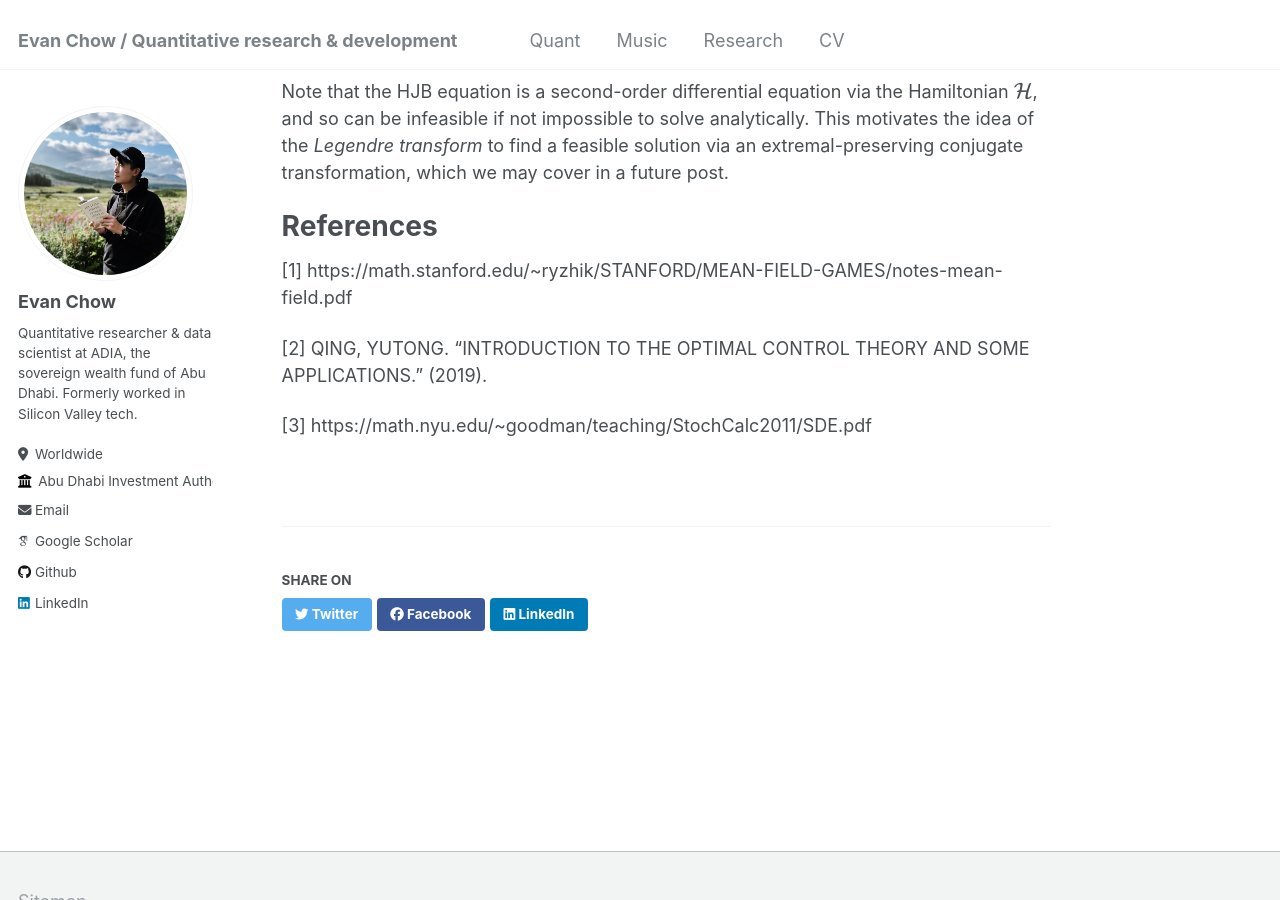
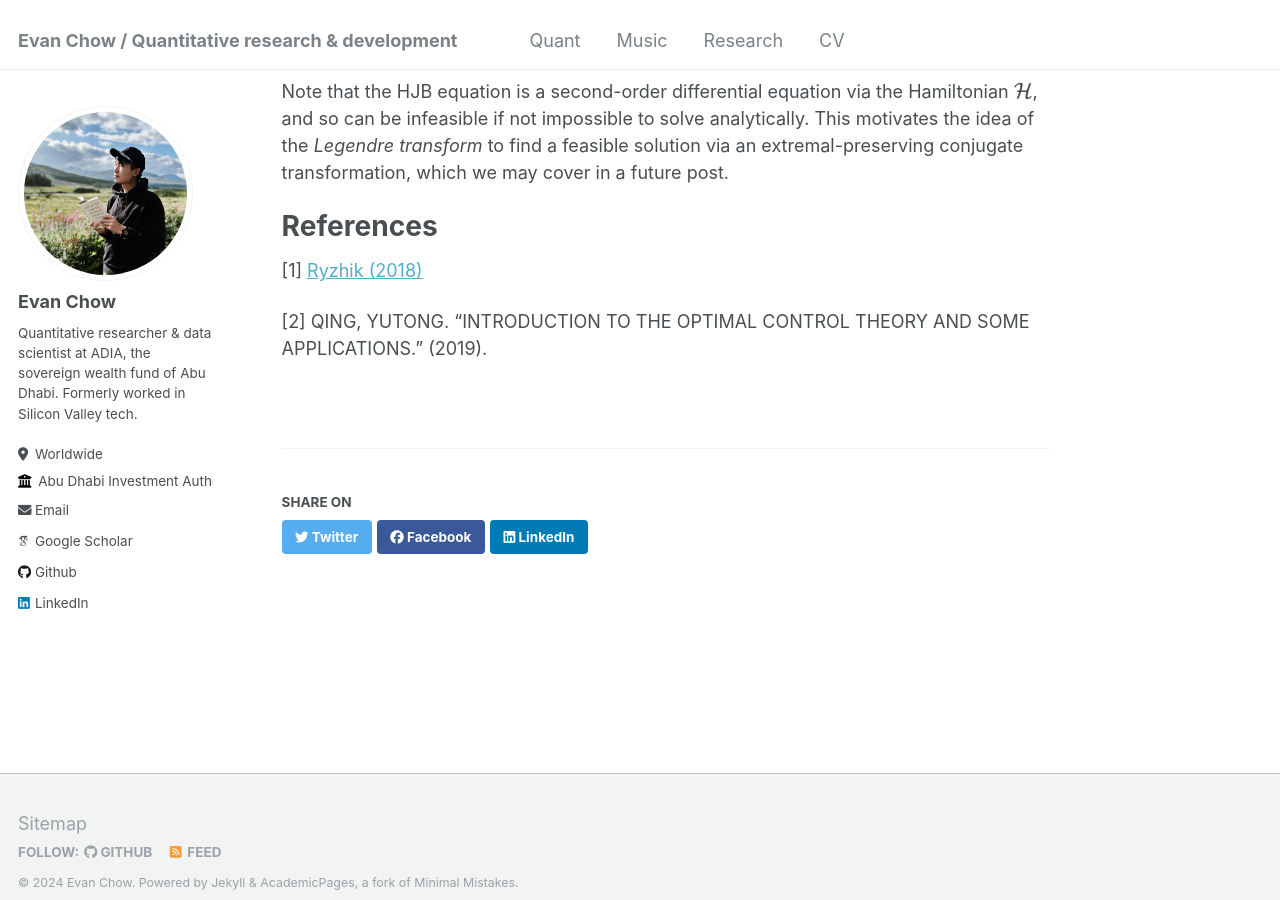
Before and after one commit to evnchw/evnchw.github.io, a Jekyll site: the page built from _quant/20240630_refresher_hjb.md, in a window 1280 px wide and 900 px high, scrolled down 9681 px. Built offline with Jekyll 4.4.1, drawn with Linux system fonts in a browser that asks for light colours; some web fonts are replaced.

Commit message:
update notes

```diff
--- a/_quant/20240630_refresher_hjb.md
+++ b/_quant/20240630_refresher_hjb.md
@@ -349,8 +349,6 @@ Note that the HJB equation is a second-order differential equation via the Hamil
 
 # References
 
-[1] https://math.stanford.edu/~ryzhik/STANFORD/MEAN-FIELD-GAMES/notes-mean-field.pdf
+[1] [Ryzhik (2018)](https://math.stanford.edu/~ryzhik/STANFORD/MEAN-FIELD-GAMES/notes-mean-field.pdf)
 
 [2] QING, YUTONG. "INTRODUCTION TO THE OPTIMAL CONTROL THEORY AND SOME APPLICATIONS." (2019).
-
-[3] https://math.nyu.edu/~goodman/teaching/StochCalc2011/SDE.pdf
```
